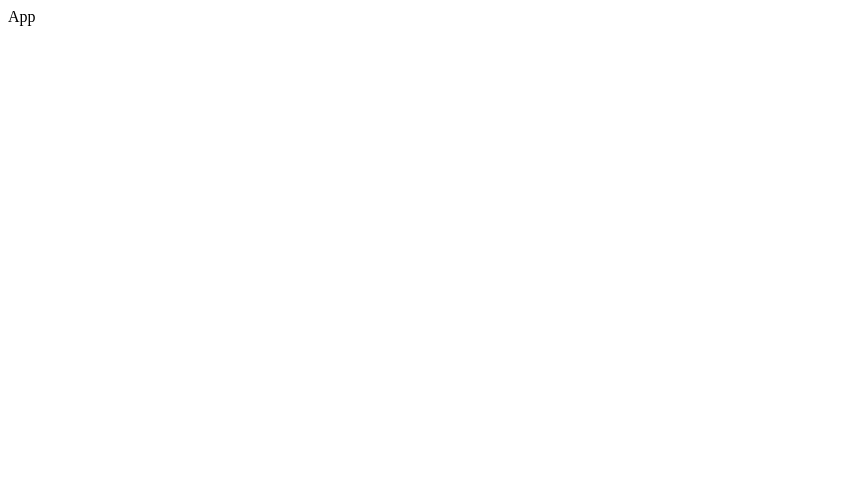
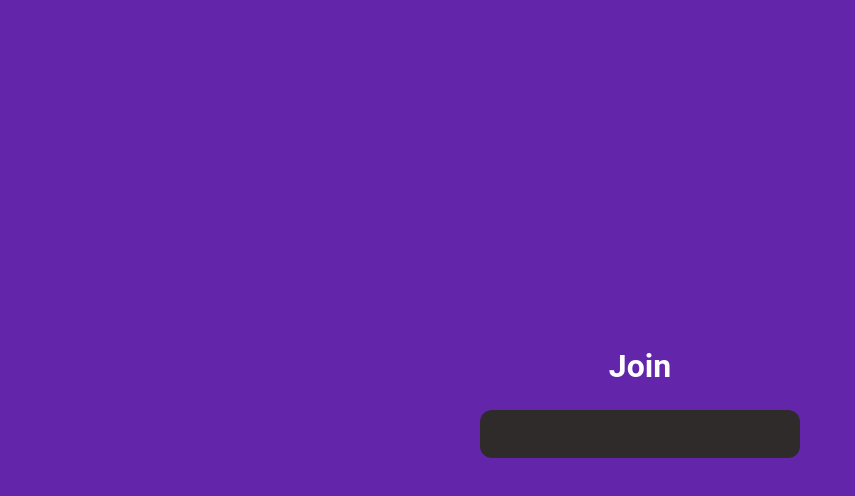
Before and after one commit to artyomakulov/mySuperChat, a React (Create React App) app in the folder client/: page / in a window 1280 px wide. Shown: the top 496 px of the page, without its empty margins (0-855 px from the left). Built offline with nearby package versions, Linux system fonts and the light colour scheme.

Commit message:
add main input

```diff
--- a/client/src/App.js
+++ /dev/null
@@ -1,7 +0,0 @@
-import React from "react";
-
-const App = () => {
-  return <div>App</div>;
-};
-
-export default App;
--- /dev/null
+++ b/client/src/components/App.jsx
@@ -0,0 +1,12 @@
+import React from "react";
+import AppRoutes from "./AppRoutes";
+
+const App = () => {
+  return (
+    <div className="container">
+      <AppRoutes />
+    </div>
+  );
+};
+
+export default App;
--- /dev/null
+++ b/client/src/components/AppRoutes.jsx
@@ -0,0 +1,15 @@
+import React from "react";
+import { Routes, Route } from "react-router-dom";
+import Main from "./Main";
+import Chat from "./Chat";
+
+const AppRoutes = () => {
+  return (
+    <Routes>
+      <Route path="/" element={<Main />} />
+      <Route path="/chat" element={<Chat />} />
+    </Routes>
+  );
+};
+
+export default AppRoutes;
--- /dev/null
+++ b/client/src/components/Chat.jsx
@@ -0,0 +1,9 @@
+import React from 'react'
+
+const Chat = () => {
+  return (
+    <div>Chat</div>
+  )
+}
+
+export default Chat
--- /dev/null
+++ b/client/src/components/Main.jsx
@@ -0,0 +1,25 @@
+import React from "react";
+import styles from "../styles/Main.module.css";
+
+const Main = () => {
+  return (
+    <div className={styles.wrap}>
+      <div className={styles.container}>
+        <h1 className={styles.heading}>Join</h1>
+        <form className={styles.form}>
+          <div className={styles.group}>
+            <input
+              type="text"
+              name="username"
+              value=""
+              className={styles.input}
+              onChange={() => {}}
+            />
+          </div>
+        </form>
+      </div>
+    </div>
+  );
+};
+
+export default Main;
--- a/client/src/index.js
+++ b/client/src/index.js
@@ -1,7 +1,9 @@
 import React from "react";
 import { createRoot } from "react-dom/client";
 import { BrowserRouter as Router } from "react-router-dom";
-import App from "./App";
+import App from "./components/App";
+
+import "./styles/main.css";
 
 const container = document.getElementById("root");
 const root = createRoot(container);
--- /dev/null
+++ b/client/src/styles/Main.module.css
@@ -0,0 +1,53 @@
+.wrap {
+    width: 100%;
+    height: 100vh;
+  }
+
+  .container {
+    width: 100%;
+    height: 100%;
+    display: flex;
+    align-items: center;
+    justify-content: center;
+    flex-direction: column;
+  }
+
+  .heading {
+    font-size: 32px;
+    line-height: 48px;
+    text-align: center;
+    color: #fff;
+  }
+
+  .form {
+    display: flex;
+    flex-direction: column;
+    row-gap: 12px;
+    margin-top: 20px;
+  }
+
+  .group {
+    min-width: 320px;
+    border-radius: 12px;
+    height: 48px;
+    overflow: hidden;
+  }
+
+  .input {
+    background: rgb(48, 43, 43);
+    width: 100%;
+    height: 100%;
+    color: #fff;
+    text-indent: 20px;
+    font-size: 16px;
+  }
+
+  .button {
+    cursor: pointer;
+    width: 100%;
+    height: 100%;
+    background: #0d49d7;
+    font-size: 16px;
+    font-weight: 700;
+    color: #fff;
+  }
```
Also changed, not shown: client/src/styles/main.css (renamed from client/styles/main.css).
